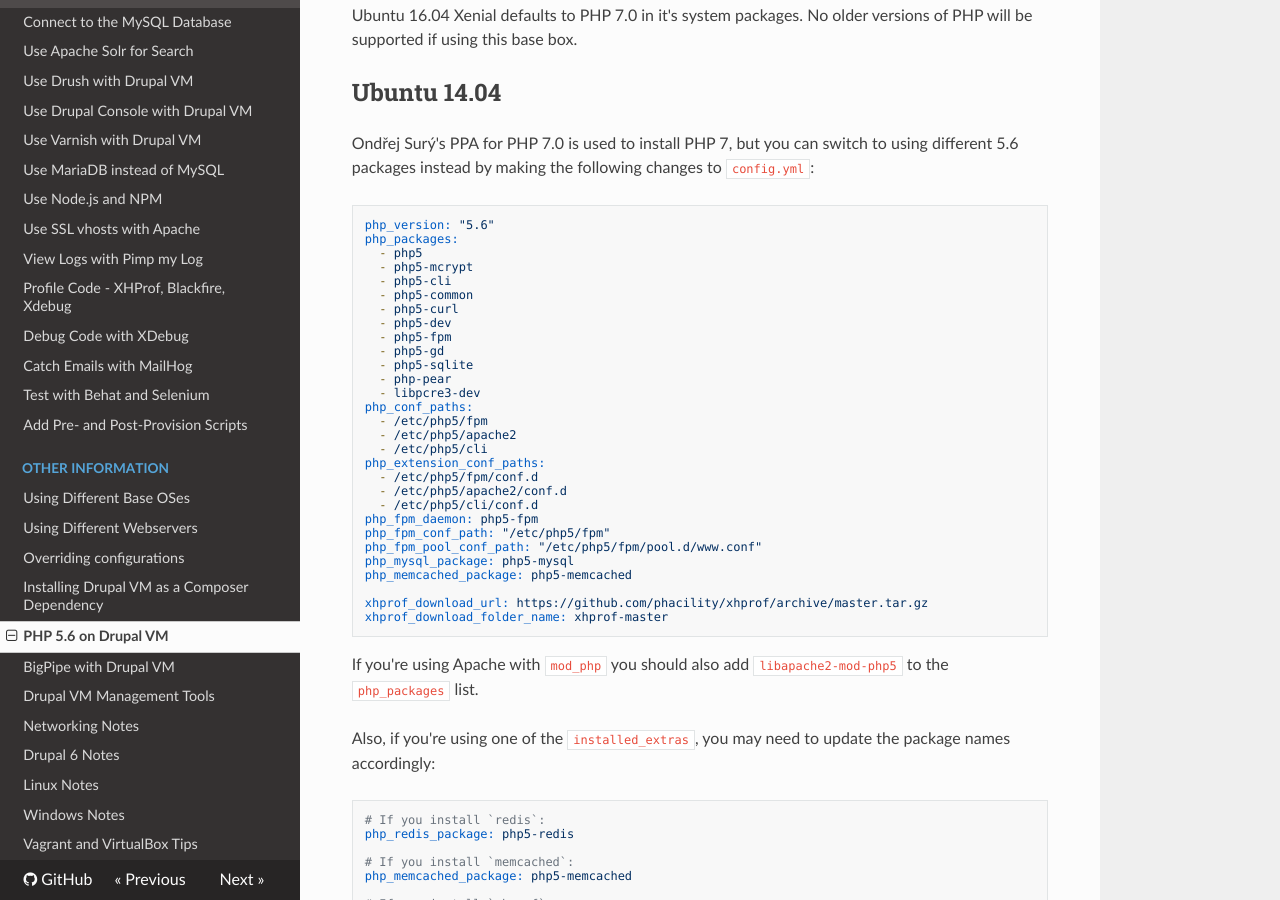
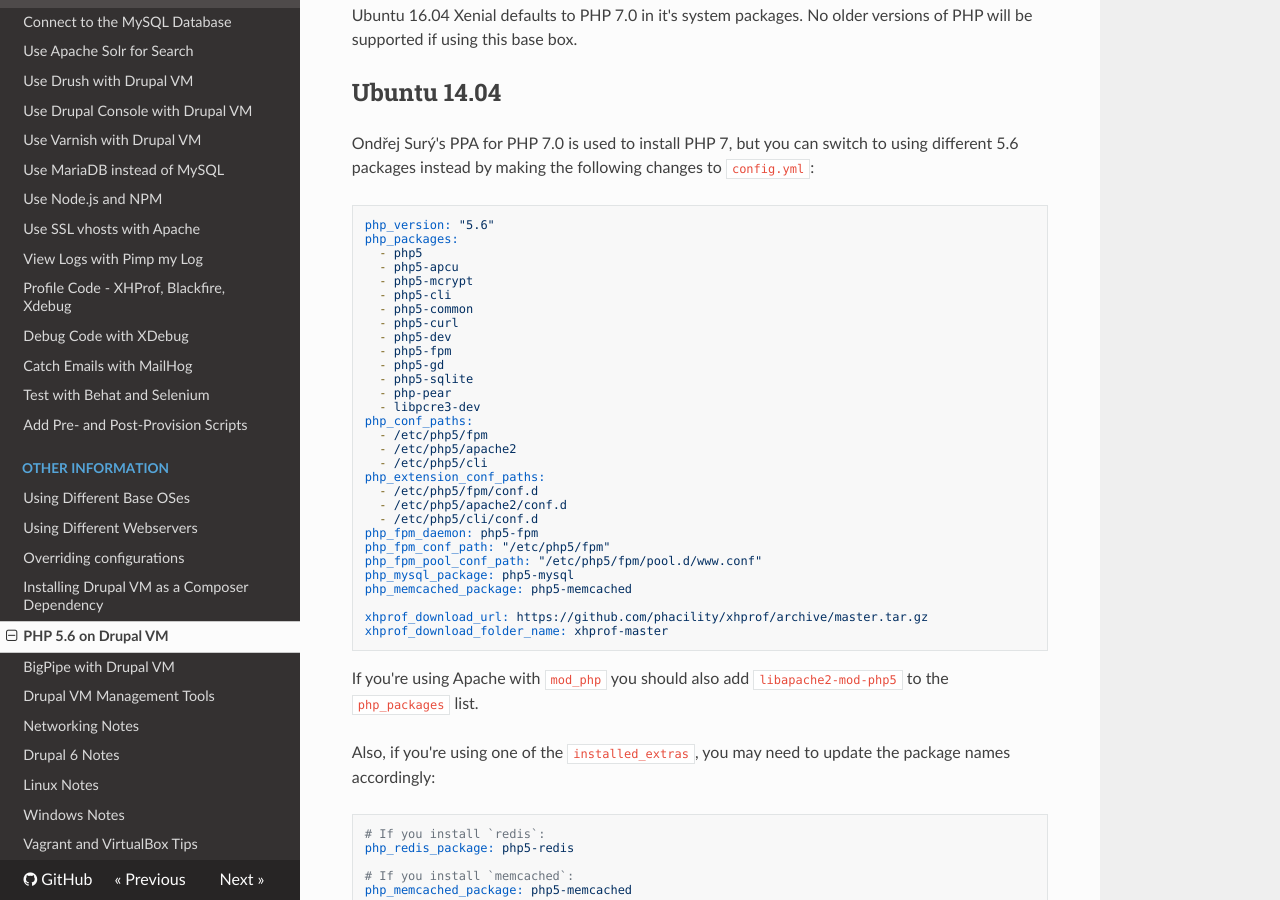
Before and after one commit to geerlingguy/drupal-vm, an MkDocs documentation site: the page built from docs/other/php-56.md, in a window 1280 px wide and 900 px high, scrolled down 321 px. Built offline with MkDocs 1.6.1, drawn with Linux system fonts in a browser that asks for light colours; nearby versions of some CDN libraries; old or Windows-style settings are respelled for this version of MkDocs.

Commit message:
Docs: Install php5-apcu. [ci skip]

```diff
--- a/docs/other/php-56.md
+++ b/docs/other/php-56.md
@@ -14,6 +14,7 @@ Ondřej Surý's PPA for PHP 7.0 is used to install PHP 7, but you can switch to
 php_version: "5.6"
 php_packages:
   - php5
+  - php5-apcu
   - php5-mcrypt
   - php5-cli
   - php5-common
```
